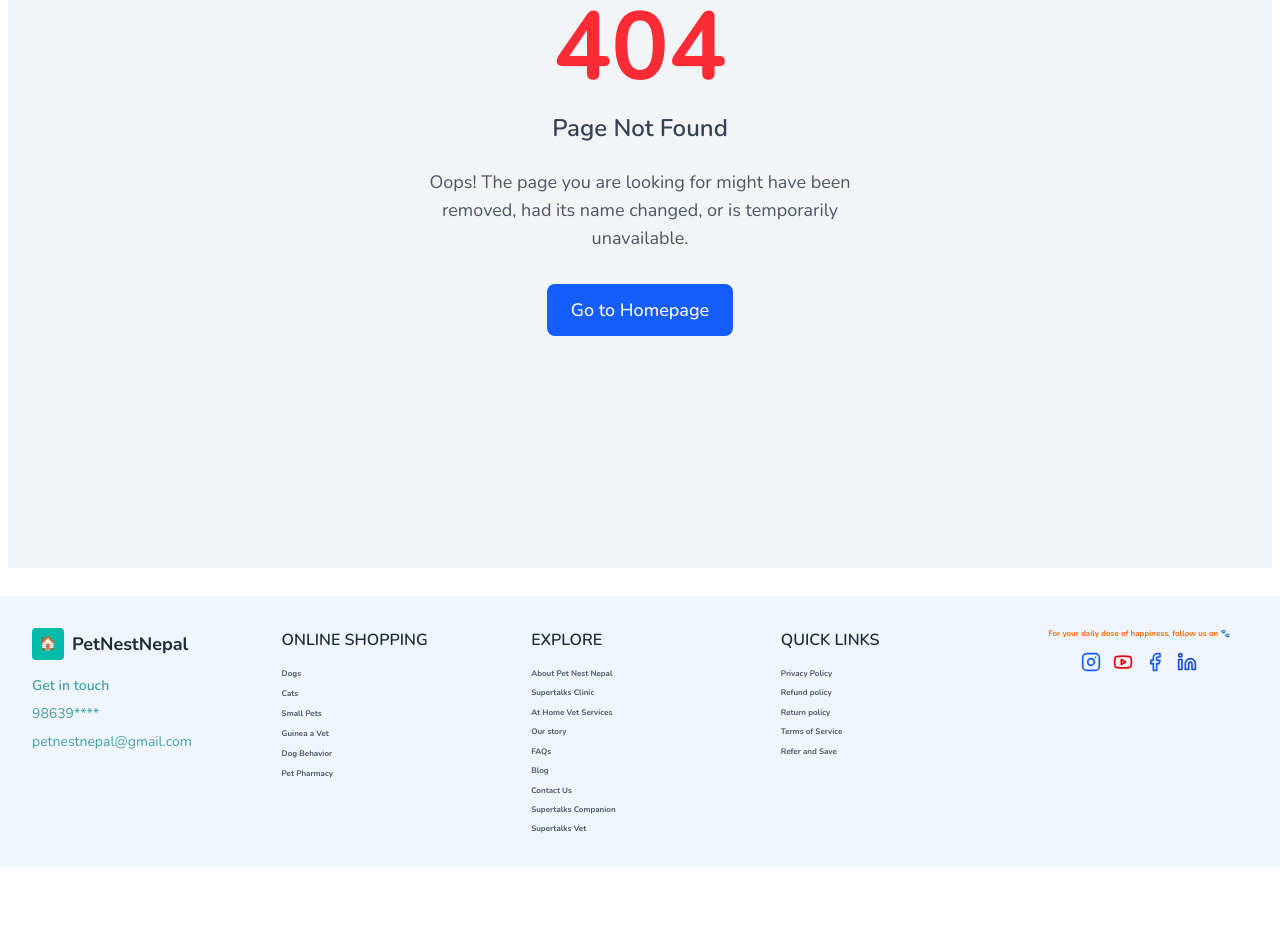
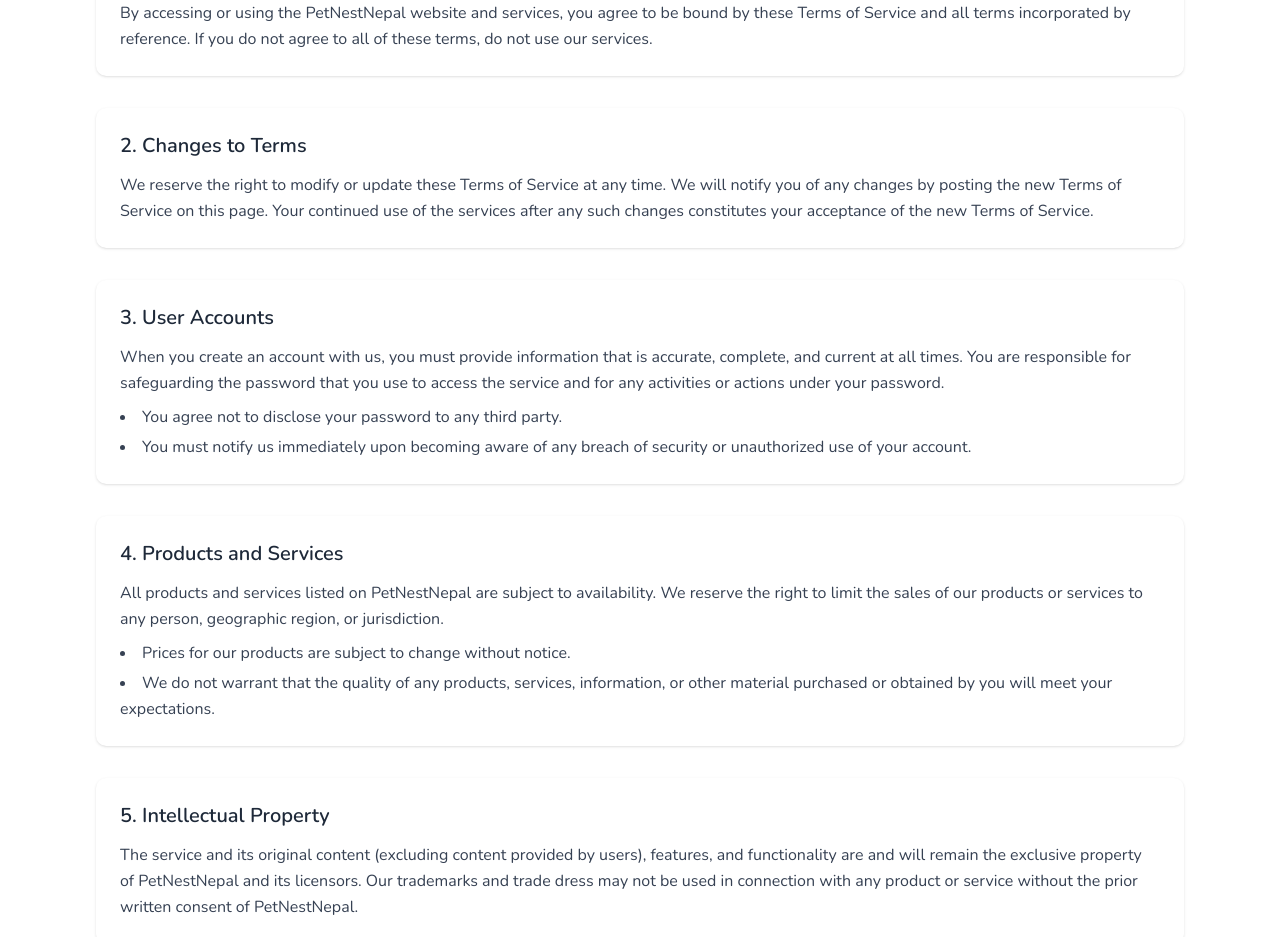
Before and after one commit to PustamRai/pet_nest_nepal, a Next.js app: page /terms-of-service in a window 1280 px wide. Before the commit this address had no page. Shown: the part 360-1297 px from the top of the page. Before the commit the page ends 1227 px from the top, so only its background shows below. Built offline with nearby package versions, Linux system fonts and the light colour scheme.

Commit message:
add testimonial page

```diff
--- /dev/null
+++ b/src/app/terms-of-service/page.tsx
@@ -0,0 +1,144 @@
+import { PolicyDisplaySection } from "@/components/policySection/policy-display-section";
+import type { PolicySection } from "@/types/policy";
+
+export default function TermsOfServicePage() {
+   const termsOfServiceContent: PolicySection[] = [
+      {
+         title: "1. Acceptance of Terms",
+         content: (
+            <p>
+               By accessing or using the PetNestNepal website and services, you
+               agree to be bound by these Terms of Service and all terms
+               incorporated by reference. If you do not agree to all of these
+               terms, do not use our services.
+            </p>
+         ),
+      },
+      {
+         title: "2. Changes to Terms",
+         content: (
+            <p>
+               We reserve the right to modify or update these Terms of Service
+               at any time. We will notify you of any changes by posting the new
+               Terms of Service on this page. Your continued use of the services
+               after any such changes constitutes your acceptance of the new
+               Terms of Service.
+            </p>
+         ),
+      },
+      {
+         title: "3. User Accounts",
+         content: (
+            <>
+               <p className="mb-2">
+                  When you create an account with us, you must provide
+                  information that is accurate, complete, and current at all
+                  times. You are responsible for safeguarding the password that
+                  you use to access the service and for any activities or
+                  actions under your password.
+               </p>
+               <ul className="list-disc list-inside space-y-1">
+                  <li>
+                     You agree not to disclose your password to any third party.
+                  </li>
+                  <li>
+                     You must notify us immediately upon becoming aware of any
+                     breach of security or unauthorized use of your account.
+                  </li>
+               </ul>
+            </>
+         ),
+      },
+      {
+         title: "4. Products and Services",
+         content: (
+            <>
+               <p className="mb-2">
+                  All products and services listed on PetNestNepal are subject
+                  to availability. We reserve the right to limit the sales of
+                  our products or services to any person, geographic region, or
+                  jurisdiction.
+               </p>
+               <ul className="list-disc list-inside space-y-1">
+                  <li>
+                     Prices for our products are subject to change without
+                     notice.
+                  </li>
+                  <li>
+                     We do not warrant that the quality of any products,
+                     services, information, or other material purchased or
+                     obtained by you will meet your expectations.
+                  </li>
+               </ul>
+            </>
+         ),
+      },
+      {
+         title: "5. Intellectual Property",
+         content: (
+            <p>
+               The service and its original content (excluding content provided
+               by users), features, and functionality are and will remain the
+               exclusive property of PetNestNepal and its licensors. Our
+               trademarks and trade dress may not be used in connection with any
+               product or service without the prior written consent of
+               PetNestNepal.
+            </p>
+         ),
+      },
+      {
+         title: "6. Limitation of Liability",
+         content: (
+            <p>
+               In no event shall PetNestNepal, nor its directors, employees,
+               partners, agents, suppliers, or affiliates, be liable for any
+               indirect, incidental, special, consequential or punitive damages,
+               including without limitation, loss of profits, data, use,
+               goodwill, or other intangible losses, resulting from (i) your
+               access to or use of or inability to access or use the service;
+               (ii) any conduct or content of any third party on the service;
+               (iii) any content obtained from the service; and (iv)
+               unauthorized access, use or alteration of your transmissions or
+               content, whether based on warranty, contract, tort (including
+               negligence) or any other legal theory, whether or not we have
+               been informed of the possibility of such damage, and even if a
+               remedy set forth herein is found to have failed of its essential
+               purpose.
+            </p>
+         ),
+      },
+      {
+         title: "7. Governing Law",
+         content: (
+            <p>
+               These Terms shall be governed and construed in accordance with
+               the laws of [Your Country/State], without regard to its conflict
+               of law provisions.
+            </p>
+         ),
+      },
+      {
+         title: "8. Contact Information",
+         content: (
+            <p>
+               If you have any questions about these Terms of Service, please
+               contact us:
+               <br />
+               By email: petnestnepal@gmail.com
+               <br />
+               By phone: 9863986791
+            </p>
+         ),
+      },
+   ];
+
+   return (
+      <main>
+         <PolicyDisplaySection
+            pageTitle="Terms of Service"
+            pageDescription="Please read these terms carefully before using our services. They govern your use of the PetNestNepal website and services."
+            policyContent={termsOfServiceContent}
+         />
+      </main>
+   );
+}
--- a/src/components/layouts/Footer.tsx
+++ b/src/components/layouts/Footer.tsx
@@ -155,7 +155,10 @@
                         </Link>
                      </li>
                      <li>
-                        <Link href="#" className="hover:text-gray-800">
+                        <Link
+                           href="/terms-of-service"
+                           className="hover:text-gray-800"
+                        >
                            Terms of Service
                         </Link>
                      </li>
```
Also changed, not shown: src/components/testimonialsSection/Testimonial.tsx (added).
